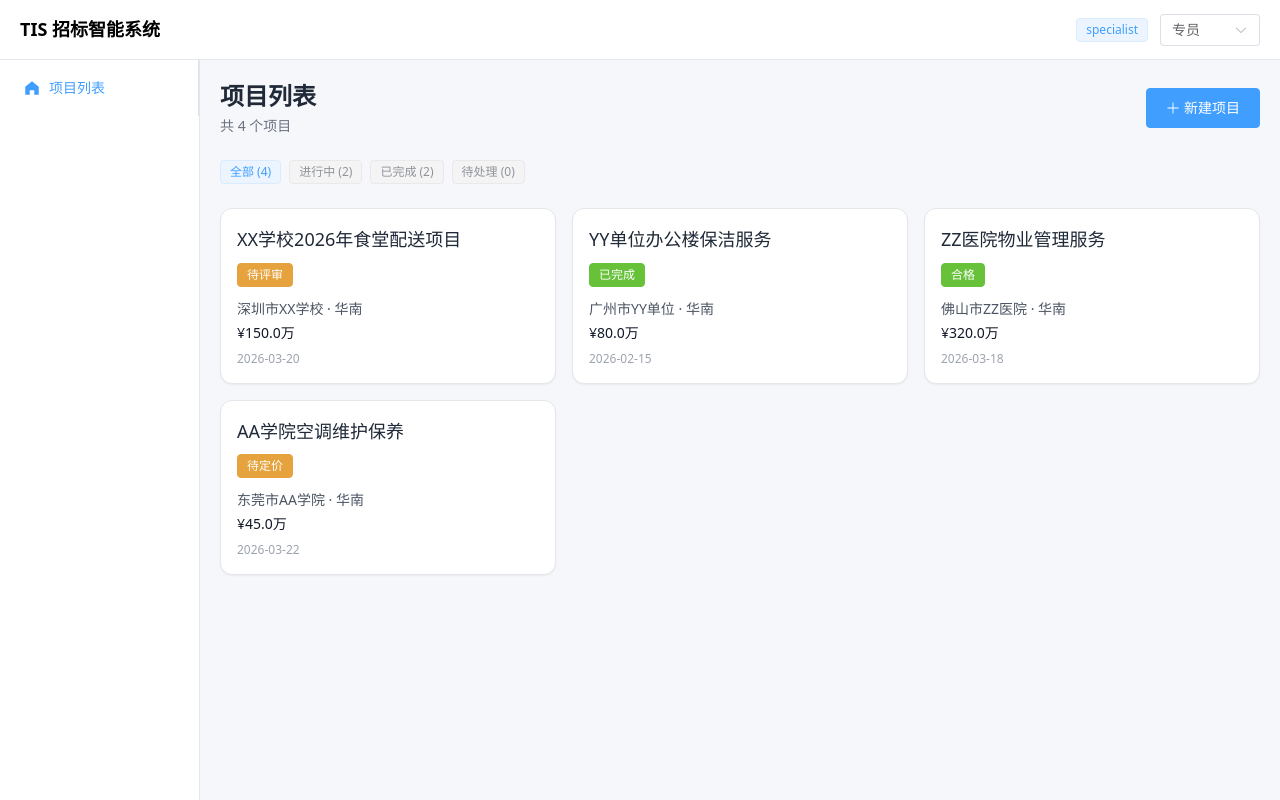
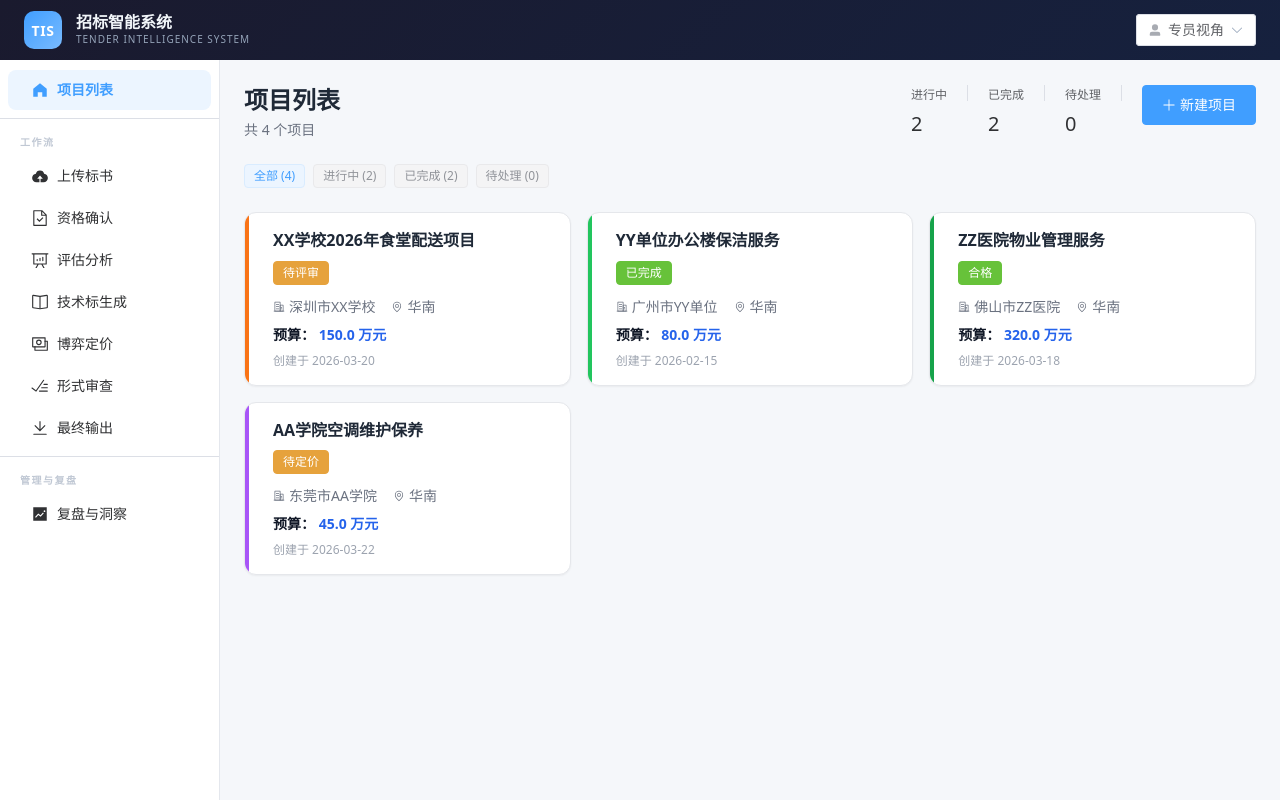
Before and after one commit to yongkksheng-bit/TIS, a Vue app in the folder frontend/: page / in a window 1280 px wide. Built offline with nearby package versions, Linux system fonts and the light colour scheme.

Commit message:
feat(frontend): polish UI/UX - dark header, full sidebar nav, enterprise project cards with status stripe

```diff
--- a/frontend/src/components/ProjectCard.vue
+++ b/frontend/src/components/ProjectCard.vue
@@ -1,20 +1,43 @@
 <template>
   <div
-    class="border rounded-xl p-4 bg-white shadow-sm hover:shadow-md hover:-translate-y-1 transition-all duration-200 cursor-pointer"
+    class="project-card border rounded-xl p-4 bg-white shadow-sm hover:shadow-lg hover:-translate-y-1 transition-all duration-200 cursor-pointer relative overflow-hidden"
     @click="emit('click', project)"
   >
-    <h3 class="text-lg font-medium text-gray-800 mb-2">{{ project.project_name }}</h3>
-    <div class="mb-3">
-      <StatusBadge :status="project.status" />
+    <!-- Left status stripe -->
+    <div
+      class="absolute left-0 top-0 bottom-0 w-1"
+      :class="statusStripeClass"
+    />
+    <div class="pl-3">
+      <h3 class="text-base font-semibold text-gray-800 mb-2 leading-snug">{{ project.project_name }}</h3>
+      <div class="mb-3">
+        <StatusBadge :status="project.status" />
+      </div>
+      <div class="flex items-center gap-4 text-sm text-gray-500 mb-1">
+        <span class="flex items-center gap-1">
+          <el-icon size="12"><OfficeBuilding /></el-icon>
+          {{ project.owner_unit }}
+        </span>
+        <span class="flex items-center gap-1">
+          <el-icon size="12"><Location /></el-icon>
+          {{ project.region }}
+        </span>
+      </div>
+      <p class="text-sm font-bold text-gray-900 mt-2">
+        预算：
+        <span class="text-blue-600">{{ formatMoney(project.budget_amount) }}</span>
+      </p>
+      <p v-if="project.created_at" class="text-xs text-gray-400 mt-2">
+        创建于 {{ project.created_at?.substring(0, 10) }}
+      </p>
     </div>
-    <p class="text-sm text-gray-600 mb-1">{{ project.owner_unit }} · {{ project.region }}</p>
-    <p class="text-sm text-gray-900 font-medium mb-1">¥{{ formatMoney(project.budget_amount) }}</p>
-    <p v-if="project.created_at" class="text-xs text-gray-400 mt-2">{{ project.created_at }}</p>
   </div>
 </template>
 
 <script setup lang="ts">
+import { computed } from 'vue'
 import StatusBadge from './StatusBadge.vue'
+import { OfficeBuilding, Location } from '@element-plus/icons-vue'
 
 interface Project {
   id: number
@@ -26,7 +49,34 @@ interface Project {
   created_at?: string
 }
 
-defineProps<{
+// Status-based left stripe colors for enterprise UX
+const STATUS_STRIPE_MAP: Record<string, string> = {
+  uploaded: 'bg-gray-300',
+  parsing: 'bg-blue-400',
+  parsed: 'bg-blue-500',
+  evaluating: 'bg-orange-400',
+  evaluation_ready: 'bg-orange-500',
+  generating_documents: 'bg-purple-400',
+  awaiting_pricing: 'bg-purple-500',
+  awaiting_review: 'bg-yellow-400',
+  formal_review: 'bg-yellow-500',
+  pricing: 'bg-red-400',
+  completed: 'bg-green-500',
+  worthy: 'bg-green-600',
+  unworthy: 'bg-gray-400',
+  terminated_by_boss: 'bg-red-600',
+  abandoned: 'bg-gray-500',
+}
+
+function formatMoney(amount: number): string {
+  if (!amount) return '未披露'
+  if (amount >= 10000) {
+    return (amount / 10000).toFixed(1) + ' 万元'
+  }
+  return amount.toLocaleString('zh-CN') + ' 元'
+}
+
+const props = defineProps<{
   project: Project
 }>()
 
@@ -34,10 +84,7 @@ const emit = defineEmits<{
   (e: 'click', project: Project): void
 }>()
 
-function formatMoney(amount: number): string {
-  if (amount >= 10000) {
-    return (amount / 10000).toFixed(1) + '万'
-  }
-  return amount.toLocaleString()
-}
+const statusStripeClass = computed(() => {
+  return STATUS_STRIPE_MAP[props.project.status] || 'bg-gray-300'
+})
 </script>
--- a/frontend/src/layout/AppLayout.vue
+++ b/frontend/src/layout/AppLayout.vue
@@ -2,23 +2,63 @@
   <el-container class="app-layout">
     <el-header class="app-header">
       <div class="header-left">
-        <h1 class="app-title">TIS 招标智能系统</h1>
+        <div class="logo-mark">TIS</div>
+        <div>
+          <h1 class="app-title">招标智能系统</h1>
+          <p class="app-subtitle">Tender Intelligence System</p>
+        </div>
       </div>
       <div class="header-right">
-        <el-tag>{{ authStore.currentUser.role }}</el-tag>
         <el-select v-model="authStore.currentUser.role" class="role-select" @change="authStore.setRole">
-          <el-option label="专员" value="specialist" />
-          <el-option label="老板" value="boss" />
-          <el-option label="财务" value="finance" />
+          <template #prefix><el-icon><UserFilled /></el-icon></template>
+          <el-option label="专员视角" value="specialist" />
+          <el-option label="老板视角" value="boss" />
+          <el-option label="财务视角" value="finance" />
         </el-select>
       </div>
     </el-header>
     <el-container>
-      <el-aside width="200px" class="app-sidebar">
-        <el-menu :default-active="$route.path" router>
+      <el-aside width="220px" class="app-sidebar">
+        <el-menu :default-active="$route.path" :collapse="false" router>
           <el-menu-item index="/">
             <el-icon><HomeFilled /></el-icon>
             <span>项目列表</span>
+          </el-menu-item>
+          <el-divider class="my-2" />
+          <div class="nav-section-label">工作流</div>
+          <el-menu-item index="/projects/new/upload">
+            <el-icon><UploadFilled /></el-icon>
+            <span>上传标书</span>
+          </el-menu-item>
+          <el-menu-item index="/projects/new/confirm">
+            <el-icon><DocumentChecked /></el-icon>
+            <span>资格确认</span>
+          </el-menu-item>
+          <el-menu-item index="/projects/new/evaluation">
+            <el-icon><DataAnalysis /></el-icon>
+            <span>评估分析</span>
+          </el-menu-item>
+          <el-menu-item index="/projects/new/tech-proposal">
+            <el-icon><Reading /></el-icon>
+            <span>技术标生成</span>
+          </el-menu-item>
+          <el-menu-item index="/projects/new/pricing">
+            <el-icon><Money /></el-icon>
+            <span>博弈定价</span>
+          </el-menu-item>
+          <el-menu-item index="/projects/new/formal-review">
+            <el-icon><Finished /></el-icon>
+            <span>形式审查</span>
+          </el-menu-item>
+          <el-menu-item index="/projects/new/output">
+            <el-icon><Download /></el-icon>
+            <span>最终输出</span>
+          </el-menu-item>
+          <el-divider class="my-2" />
+          <div class="nav-section-label">管理与复盘</div>
+          <el-menu-item index="/projects/new/review">
+            <el-icon><TrendCharts /></el-icon>
+            <span>复盘与洞察</span>
           </el-menu-item>
         </el-menu>
       </el-aside>
@@ -31,7 +71,18 @@
 
 <script setup lang="ts">
 import { useAuthStore } from '@/stores/authStore'
-import { HomeFilled } from '@element-plus/icons-vue'
+import {
+  HomeFilled,
+  UploadFilled,
+  DocumentChecked,
+  DataAnalysis,
+  Reading,
+  Money,
+  Finished,
+  Download,
+  TrendCharts,
+  UserFilled,
+} from '@element-plus/icons-vue'
 
 const authStore = useAuthStore()
 </script>
@@ -44,13 +95,41 @@ const authStore = useAuthStore()
   display: flex;
   align-items: center;
   justify-content: space-between;
-  background: #fff;
-  border-bottom: 1px solid #e4e7ed;
+  background: linear-gradient(135deg, #1a1a2e 0%, #16213e 100%);
+  border-bottom: none;
+  padding: 0 24px;
+}
+.header-left {
+  display: flex;
+  align-items: center;
+  gap: 14px;
+}
+.logo-mark {
+  width: 38px;
+  height: 38px;
+  background: linear-gradient(135deg, #409eff, #79bbff);
+  border-radius: 10px;
+  display: flex;
+  align-items: center;
+  justify-content: center;
+  color: white;
+  font-weight: 800;
+  font-size: 14px;
+  letter-spacing: 0.5px;
 }
 .app-title {
   margin: 0;
-  font-size: 18px;
-  font-weight: 600;
+  font-size: 16px;
+  font-weight: 700;
+  color: #f1f5f9;
+  line-height: 1.2;
+}
+.app-subtitle {
+  margin: 0;
+  font-size: 10px;
+  color: #94a3b8;
+  letter-spacing: 1px;
+  text-transform: uppercase;
 }
 .header-right {
   display: flex;
@@ -58,14 +137,53 @@ const authStore = useAuthStore()
   gap: 12px;
 }
 .role-select {
-  width: 100px;
+  width: 120px;
+}
+:deep(.role-select .el-input__wrapper) {
+  background: rgba(255,255,255,0.1);
+  border: 1px solid rgba(255,255,255,0.2);
+  box-shadow: none;
+  color: #f1f5f9;
+}
+:deep(.role-select .el-input__inner) {
+  color: #f1f5f9;
+}
+:deep(.role-select .el-select__caret) {
+  color: #94a3b8;
 }
 .app-sidebar {
-  background: #fff;
+  background: #ffffff;
   border-right: 1px solid #e4e7ed;
+  padding-top: 8px;
+}
+:deep(.el-menu) {
+  border: none;
+}
+:deep(.el-menu-item) {
+  border-radius: 8px;
+  margin: 2px 8px;
+  height: 40px;
+  transition: all 0.2s;
+}
+:deep(.el-menu-item:hover) {
+  background: #f0f7ff;
+  color: #409eff;
+}
+:deep(.el-menu-item.is-active) {
+  background: #ecf5ff;
+  color: #409eff;
+  font-weight: 600;
+}
+.nav-section-label {
+  padding: 8px 20px 4px;
+  font-size: 10px;
+  font-weight: 600;
+  color: #c0c8d4;
+  letter-spacing: 1.5px;
+  text-transform: uppercase;
 }
 .app-main {
   background: #f5f7fa;
-  padding: 20px;
+  padding: 24px;
 }
 </style>
--- a/frontend/src/views/DashboardView.vue
+++ b/frontend/src/views/DashboardView.vue
@@ -6,10 +6,18 @@
         <h1 class="text-2xl font-semibold text-gray-800">项目列表</h1>
         <p class="text-sm text-gray-500 mt-1">共 {{ projectStore.projects.length }} 个项目</p>
       </div>
-      <el-button type="primary" size="large">
-        <el-icon class="mr-1"><Plus /></el-icon>
-        新建项目
-      </el-button>
+      <div class="flex gap-3">
+        <el-statistic title="进行中" :value="countByStatus('in_progress')" />
+        <el-divider direction="vertical" />
+        <el-statistic title="已完成" :value="countByStatus('completed')" />
+        <el-divider direction="vertical" />
+        <el-statistic title="待处理" :value="countByStatus('pending')" />
+        <el-divider direction="vertical" />
+        <el-button type="primary" size="large" @click="router.push('/projects/new/upload')">
+          <el-icon class="mr-1"><Plus /></el-icon>
+          新建项目
+        </el-button>
+      </div>
     </div>
 
     <!-- Filter tabs -->
```
